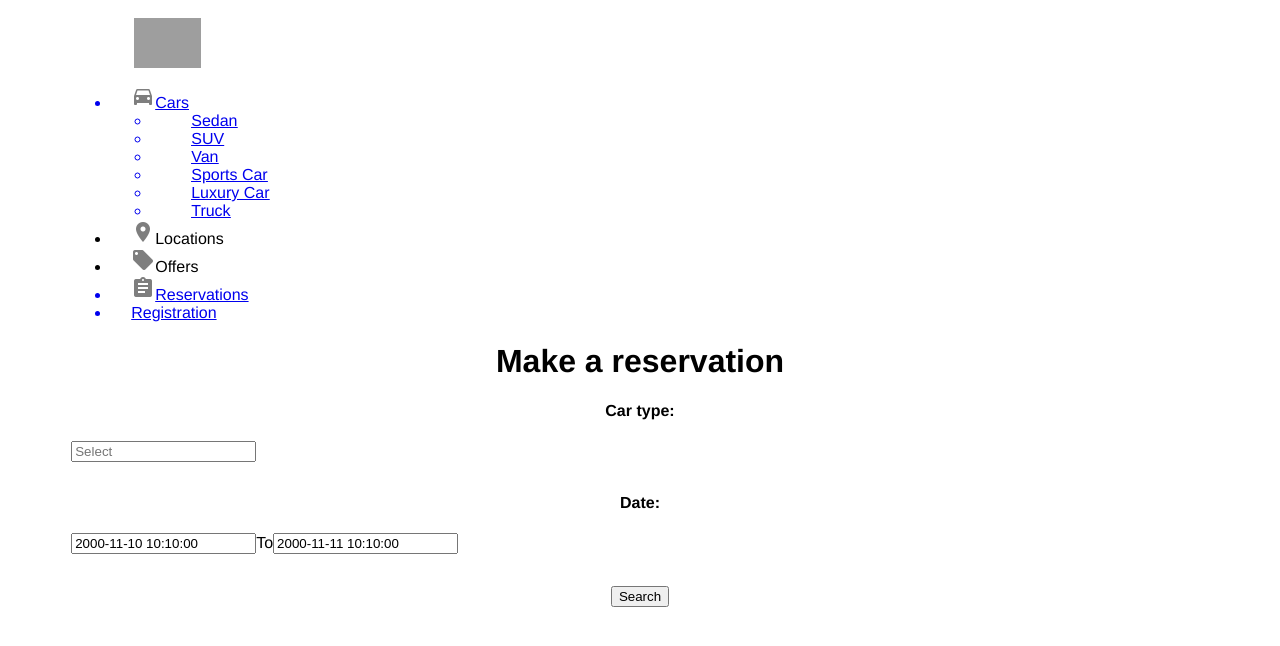
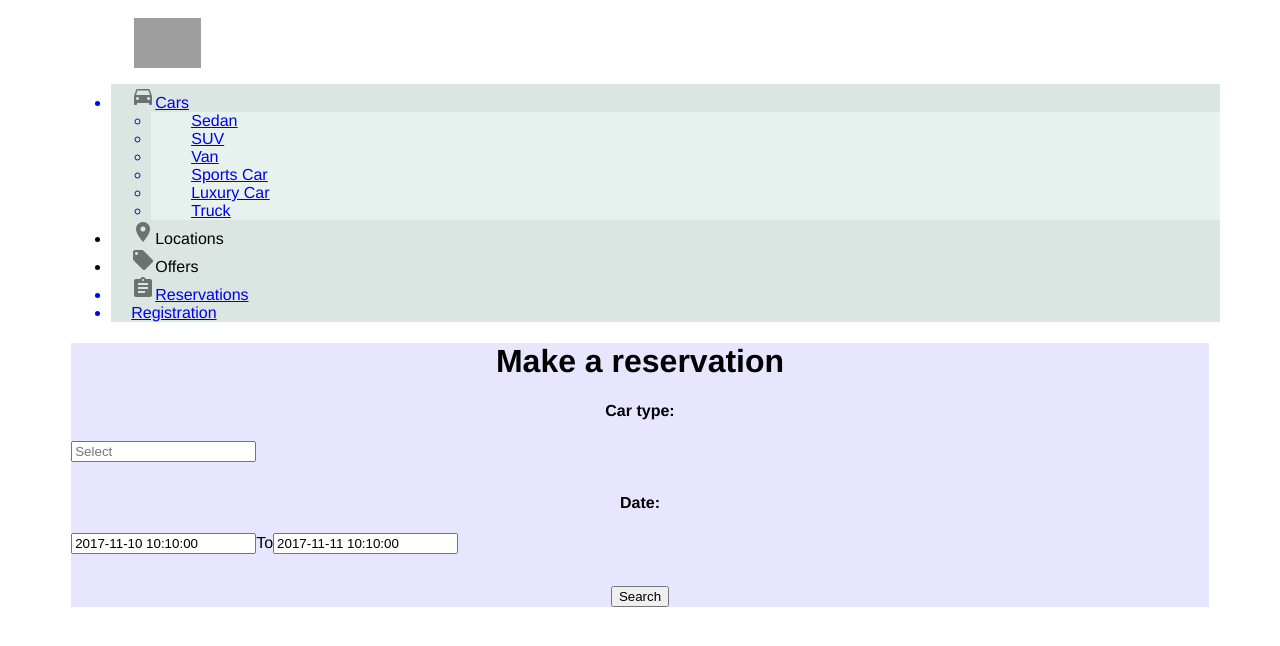
Before and after one commit to HappySennin/programowanie-zespolowe, a Vue app in the folder frontend/: page /reservation in a window 1280 px wide. Shown: the top 646 px of the page. Built offline with nearby package versions, Linux system fonts and the light colour scheme; grey boxes are pictures that could not be loaded.

Commit message:
Css and Registration libs

```diff
--- a/frontend/src/App/app.template.html
+++ b/frontend/src/App/app.template.html
@@ -1,5 +1,5 @@
-<div id="app">
-  <el-row>
+<div id="app" class="w3-container w3-teal" >
+  <el-row style="">
     <el-col :span="24">
       <el-header >
         <img src="../assets/dummy-logo.png" />
@@ -7,7 +7,7 @@
     </el-col>
   </el-row>
 
-  <el-row style="width:90%; margin:auto">
+  <el-row style="width:90%; margin:auto;">
     <el-col :span="4">
       <side-bar-menu/>
     </el-col>
--- a/frontend/src/components/CarList/car-list.template.html
+++ b/frontend/src/components/CarList/car-list.template.html
@@ -1,3 +1,3 @@
-<el-main>
+<el-main style="background: #e6e6ff">
   <single-car-card v-for="(car, i) in cars" key="index" :brand="car.brand" :year="car.year" :type="car.type" :dayPrice="car.dayPrice"/>
 </el-main>
--- a/frontend/src/components/Reservation/reservation.script.js
+++ b/frontend/src/components/Reservation/reservation.script.js
@@ -9,10 +9,17 @@ export default Vue.extend({
         carTypes: 'carTypes'
       })
     },
+  methods: {
+  popUp() {
+    this.$alert('Reservation confirmed', 'Success', {
+      confirmButtonText: 'OK',
+  });
+  }
+},
   data() {
     return {
       value: '',
-      value3: [new Date(2000, 10, 10, 10, 10), new Date(2000, 10, 11, 10, 10)],
+      value3: [new Date(2017, 10, 10, 10, 10), new Date(2017, 10, 11, 10, 10)],
       value4: ''
     }
   }
--- a/frontend/src/components/Reservation/reservation.template.html
+++ b/frontend/src/components/Reservation/reservation.template.html
@@ -1,4 +1,4 @@
-<div class="main">
+<div class="main" style="background: #e6e6ff">
   <el-row>
     <el-col :span="24">
       <h1>Make a reservation</h1>
@@ -45,7 +45,7 @@
   <el-row class="select-date-row">
 
     <el-col :span="24">
-      <el-button type="primary" icon="el-icon-search">Search</el-button>
+      <el-button type="primary" icon="el-icon-search" @click="popUp">Search</el-button>
     </el-col>
 
 
--- a/frontend/src/components/SideBarMenu/side-bar-menu.style.less
+++ b/frontend/src/components/SideBarMenu/side-bar-menu.style.less
@@ -13,3 +13,16 @@
 .el-aside .icon-location {
   opacity: 0.5;
 }
+.el-menu-item{
+   background: #DBE6E2;
+ }
+
+.el-submenu{
+  background: #E7F1ED;
+}
+.car {
+  background: #DBE6E2;
+}
+.car-subtype {
+  background: #E7F1ED;
+}
--- a/frontend/src/components/SideBarMenu/side-bar-menu.template.html
+++ b/frontend/src/components/SideBarMenu/side-bar-menu.template.html
@@ -1,25 +1,25 @@
-<el-aside style="width:auto">
+<el-aside width="101%">
   <el-menu :default-openeds="['1', '3']">
     <router-link to="/">
-    <el-submenu index="1">
+    <el-submenu index="1" class="car">
       <template slot="title"><img class="icon-car" src="../../assets/ic_directions_car_black_24dp_1x.png" alt="my icon"/>Cars</template>
-      <router-link to="sedan-cars">
-        <el-menu-item index="1-1">Sedan</el-menu-item>
+      <router-link to="sedan-cars" >
+        <el-menu-item index="1-1" class="car-subtype">Sedan</el-menu-item>
       </router-link>
       <router-link to="suv-cars">
-        <el-menu-item index="1-2">SUV</el-menu-item>
+        <el-menu-item index="1-2" class="car-subtype">SUV</el-menu-item>
       </router-link>
       <router-link to="van-cars">
-        <el-menu-item index="1-3">Van</el-menu-item>
+        <el-menu-item index="1-3" class="car-subtype">Van</el-menu-item>
       </router-link>
       <router-link to="sport-cars">
-        <el-menu-item index="1-4">Sports Car</el-menu-item>
+        <el-menu-item index="1-4" class="car-subtype">Sports Car</el-menu-item>
       </router-link>
       <router-link to="/luxury-cars">
-        <el-menu-item index="1-5">Luxury Car</el-menu-item>
+        <el-menu-item index="1-5" class="car-subtype">Luxury Car</el-menu-item>
       </router-link>
       <router-link to="/truck-cars">
-        <el-menu-item index="1-6">Truck</el-menu-item>
+        <el-menu-item index="1-6" class="car-subtype">Truck</el-menu-item>
       </router-link>
     </el-submenu>
     </router-link>
```
Also changed, not shown: frontend/package.json (+10 -8 lines).
